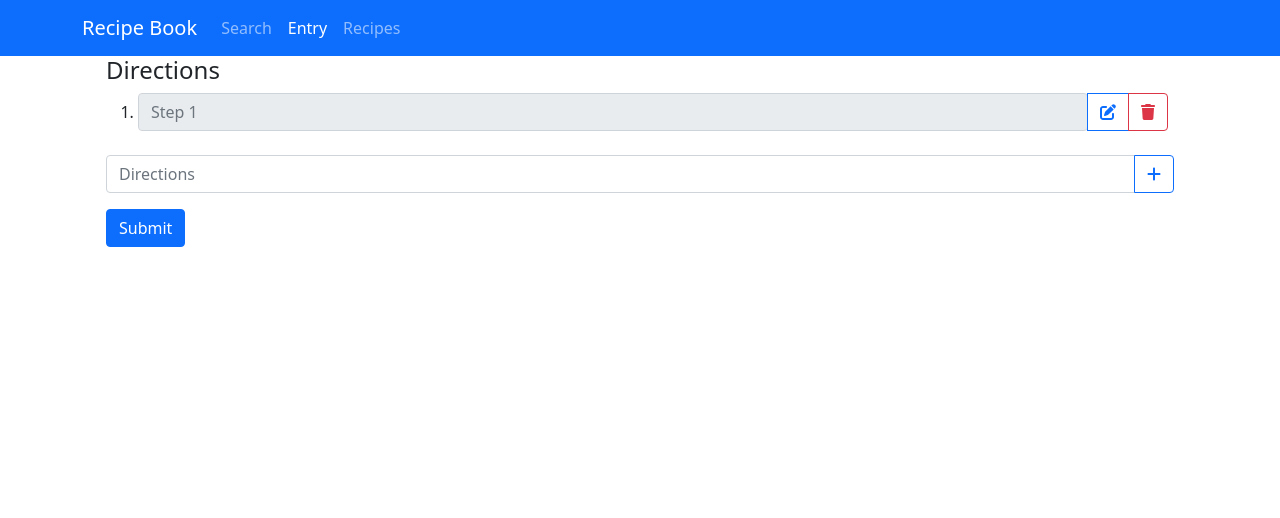
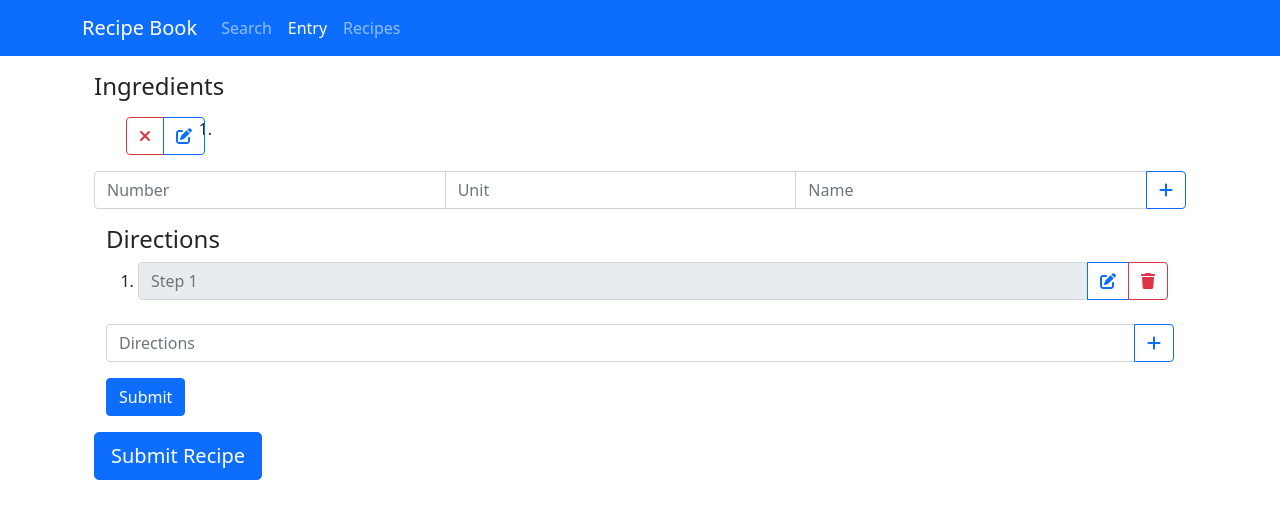
Before and after one commit to cawleygl/recipe-book-old, a React (Create React App) app in the folder client/: page /entry in a window 1280 px wide. Shown: the top 518 px of the page. Built offline with nearby package versions, Linux system fonts and the light colour scheme; no server answers.

Commit message:
Added ingredient entry

```diff
--- a/client/src/pages/RecipeEntry/EntryPage.js
+++ b/client/src/pages/RecipeEntry/EntryPage.js
@@ -1,6 +1,9 @@
 import React, { useState, useEffect } from "react";
 import RecipeDisplay from "../../components/RecipeDisplay";
 import DirectionEntry from "./DirectionEntry";
+import IngredientEntry from "./IngredientEntry";
+import Button from 'react-bootstrap/Button'
+
 
 import API from "../../utils/API";
 import Container from 'react-bootstrap/Container';
@@ -99,7 +102,11 @@ const Entry = () => {
         nutritionToggle={true}
       /> */}
 
+      <IngredientEntry />
       <DirectionEntry />
+      <Button className="my-3" variant="primary" size="lg" id="submit-button" onClick={() => (console.log("Submit"))}>
+        Submit Recipe
+      </Button>
 
     </Container>
   )
--- /dev/null
+++ b/client/src/pages/RecipeEntry/IngredientEntry.js
@@ -0,0 +1,174 @@
+import React, { useState, useEffect } from "react";
+
+import { FontAwesomeIcon } from '@fortawesome/react-fontawesome'
+import { faXmark, faPenToSquare, faPlus } from '@fortawesome/free-solid-svg-icons'
+
+import Container from 'react-bootstrap/Container'
+import Form from 'react-bootstrap/Form'
+import Button from 'react-bootstrap/Button'
+import ButtonGroup from 'react-bootstrap/ButtonGroup'
+import InputGroup from 'react-bootstrap/InputGroup'
+import Row from 'react-bootstrap/Row'
+import Col from 'react-bootstrap/Col'
+import Stack from 'react-bootstrap/Stack'
+
+import { capitalizeName } from "../../utils/useTools";
+
+
+const About = () => {
+  const [currentNumber, setCurrentNumber] = useState("");
+  const [currentUnit, setCurrentUnit] = useState("");
+  const [currentName, setCurrentName] = useState("");
+
+  const [currentIngredient, setCurrentIngredient] = useState(
+    { number: "", unit: "", name: "" }
+  );
+
+  const [ingredientArray, setIngredientArray] = useState([""]);
+  const [currentItem, setCurrentItem] = useState(0);
+
+  const addItem = (event) => {
+    // Destructure and add empty value to ingredient array
+    const arrayvalue = [...ingredientArray];
+    arrayvalue.push("");
+    setIngredientArray(arrayvalue);
+    // Clear current number, unit, name, and change current item
+    setCurrentNumber("");
+    setCurrentUnit("");
+    setCurrentName("");
+
+    setCurrentIngredient({ number: "", unit: "", name: "" });
+    setCurrentItem(ingredientArray.length)
+
+  };
+
+  const addToIngredientArray = (newIngredient) => {
+    let arrayvalue = [...ingredientArray];
+    arrayvalue[currentItem] = newIngredient;
+    setIngredientArray(arrayvalue);
+  };
+
+  const updateCurrentNumber = (event) => {
+    setCurrentNumber(event.target.value);
+    setCurrentIngredient({ number: event.target.value, unit: currentUnit, name: currentName });
+    addToIngredientArray({ number: event.target.value, unit: currentUnit, name: currentName });
+  };
+  const updateCurrentUnit = (event) => {
+    setCurrentUnit(event.target.value);
+    setCurrentIngredient({ number: currentNumber, unit: event.target.value, name: currentName });
+    addToIngredientArray({ number: currentNumber, unit: event.target.value, name: currentName });
+  };
+
+  const updateCurrentName = (event) => {
+    setCurrentName(event.target.value);
+    setCurrentIngredient({ number: currentNumber, unit: currentUnit, name: event.target.value });
+    addToIngredientArray({ number: currentNumber, unit: currentUnit, name: event.target.value });
+  };
+
+
+  const deleteItem = (event) => {
+    const index = event.target.closest('button').dataset.index;
+    // Destructure current state array
+    const arrayvalue = [...ingredientArray];
+    // Remove value at index
+    arrayvalue.splice(index, 1);
+    setIngredientArray(arrayvalue);
+
+    // change current item to last item
+    setCurrentItem(arrayvalue.length - 1)
+    setCurrentIngredient(arrayvalue[arrayvalue.length - 1]);
+    setCurrentNumber(arrayvalue[arrayvalue.length - 1].number || "");
+    setCurrentUnit(arrayvalue[arrayvalue.length - 1].unit || "");
+    setCurrentName(arrayvalue[arrayvalue.length - 1].name || "");
+
+  };
+
+  const selectItemToEdit = (event) => {
+    const index = event.target.closest('button').dataset.index;
+    setCurrentItem(parseInt(index));
+    // Destructure current state array
+    const arrayvalue = [...ingredientArray];
+    setCurrentIngredient(arrayvalue[index]);
+    setCurrentNumber(arrayvalue[index].number || "");
+    setCurrentUnit(arrayvalue[index].unit || "");
+    setCurrentName(arrayvalue[index].name || "");
+  };
+
+  useEffect(() => {
+    console.log("ingredientArray", ingredientArray);
+  }, [ingredientArray])
+  useEffect(() => {
+    console.log("currentIngredient", currentIngredient);
+  }, [currentIngredient])
+  useEffect(() => {
+    console.log("currentItem", currentItem);
+  }, [currentItem])
+
+  return (
+    <>
+      <h4 className="my-3">Ingredients</h4>
+      <Form>
+        <ol>
+          {ingredientArray.map((ingredient, index) => (
+            <Row>
+              <Col xs="auto" md="2" lg="1">
+                <ButtonGroup aria-label="ingredient tools">
+                <Button variant="outline-danger" id="delete-button" data-index={index} onClick={deleteItem}>
+                    <FontAwesomeIcon icon={faXmark} />
+                  </Button>
+                  <Button variant="outline-primary" id="edit-button" data-index={index} onClick={selectItemToEdit}>
+                    <FontAwesomeIcon icon={faPenToSquare} />
+                  </Button>
+                </ButtonGroup>
+              </Col>
+              <Col xs="auto">
+                <li key={index}>
+                  {capitalizeName(ingredient.number)}
+                  {capitalizeName(ingredient.unit)}
+                  {capitalizeName(ingredient.name)}
+                </li>
+              </Col>
+            </Row>
+
+          ))}
+        </ol>
+      </Form>
+
+      <Form>
+        <InputGroup className="mb-3">
+          <Form.Control
+            type="text"
+            placeholder="Number"
+            title="number"
+            onChange={updateCurrentNumber}
+            value={currentNumber}
+            aria-label="Text input recipe ingredient number"
+            aria-describedby="recipe-ingredient-entry-number"
+          />
+          <Form.Control
+            type="text"
+            placeholder="Unit"
+            title="unit"
+            onChange={updateCurrentUnit}
+            value={currentUnit}
+            aria-label="Text input recipe ingredient unit"
+            aria-describedby="recipe-ingredient-entry-unit"
+          />
+          <Form.Control
+            type="text"
+            placeholder="Name"
+            title="ingredient"
+            onChange={updateCurrentName}
+            value={currentName}
+            aria-label="Text input recipe ingredient name"
+            aria-describedby="recipe-ingredient-entry-name"
+          />
+          <Button variant="outline-primary" id="add-item-button" onClick={addItem}>
+            <FontAwesomeIcon icon={faPlus} />
+          </Button>
+        </InputGroup>
+      </Form>
+    </>
+  )
+}
+export default About
```
